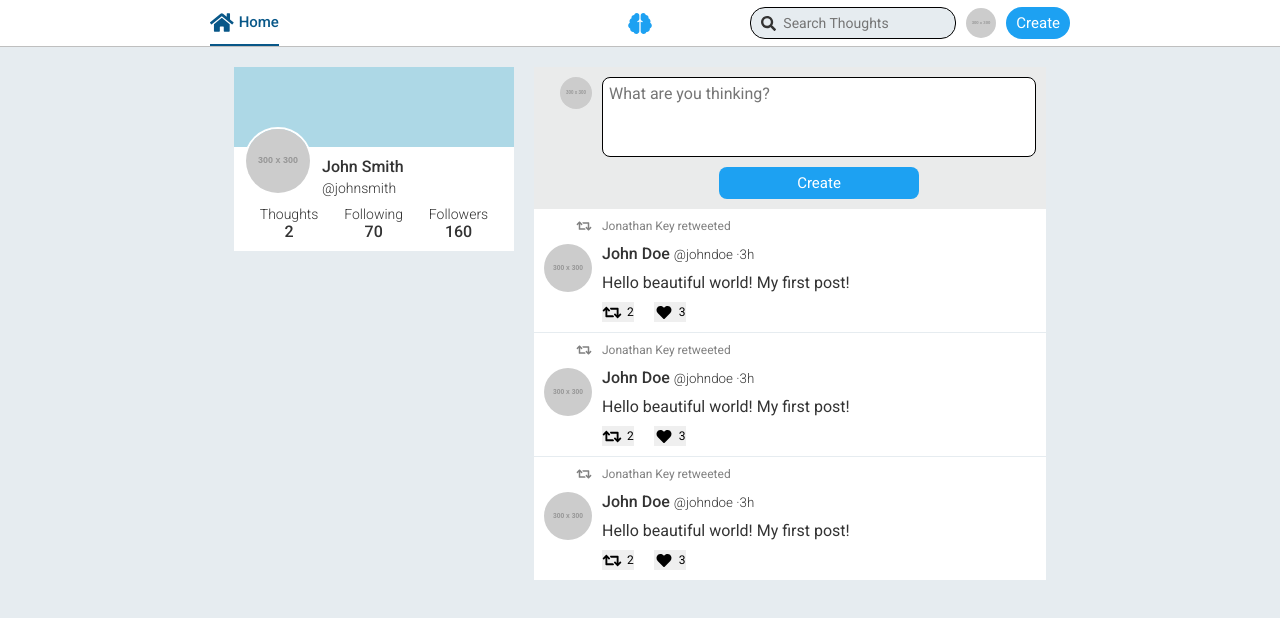
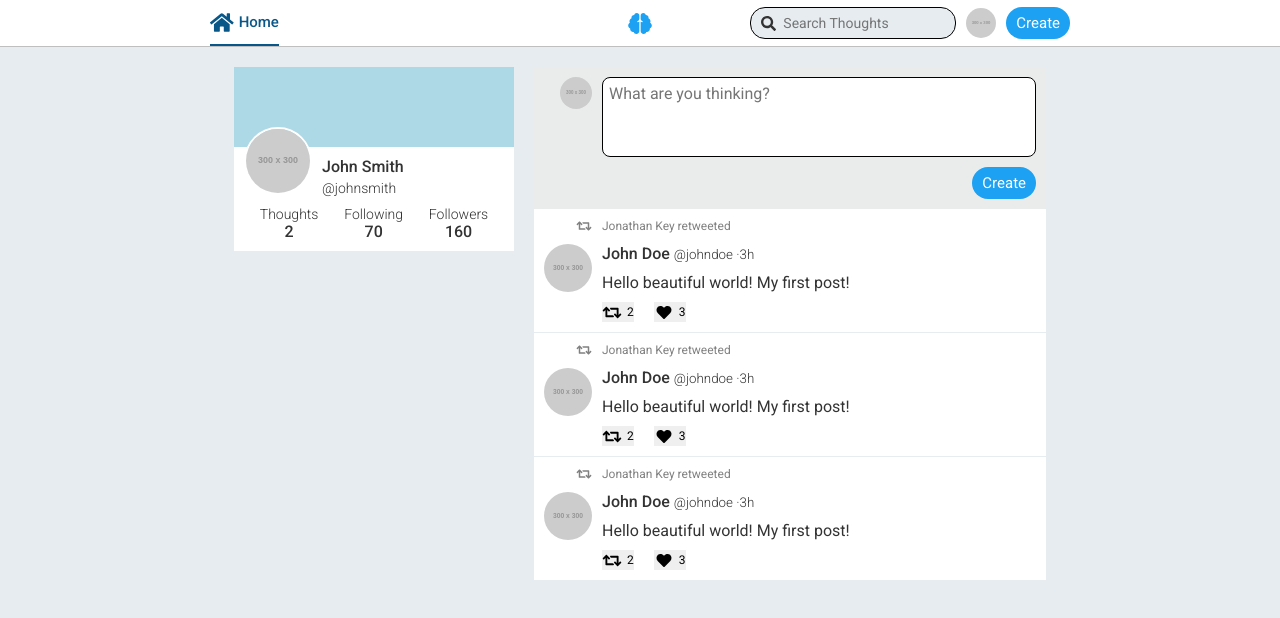
Before and after one commit to robbdimitrov/thoughts, a Vue app in the folder src/frontend/: page /feed in a window 1280 px wide. Shown: the top 618 px of the page. Built offline with nearby package versions, Linux system fonts and the light colour scheme.

Commit message:
Restore style for submit button in ThoughtBox

```diff
--- a/src/frontend/src/components/ThoughtBox.vue
+++ b/src/frontend/src/components/ThoughtBox.vue
@@ -9,7 +9,7 @@
         name="thought"
         class="form-input"
         required />
-      <button class="button form-button">
+      <button class="button submit-button">
         Create
       </button>
     </form>
@@ -55,7 +55,7 @@ form {
   height: 80px;
 }
 
-.form-button {
+.submit-button {
   margin-top: $padding;
 }
 
```
